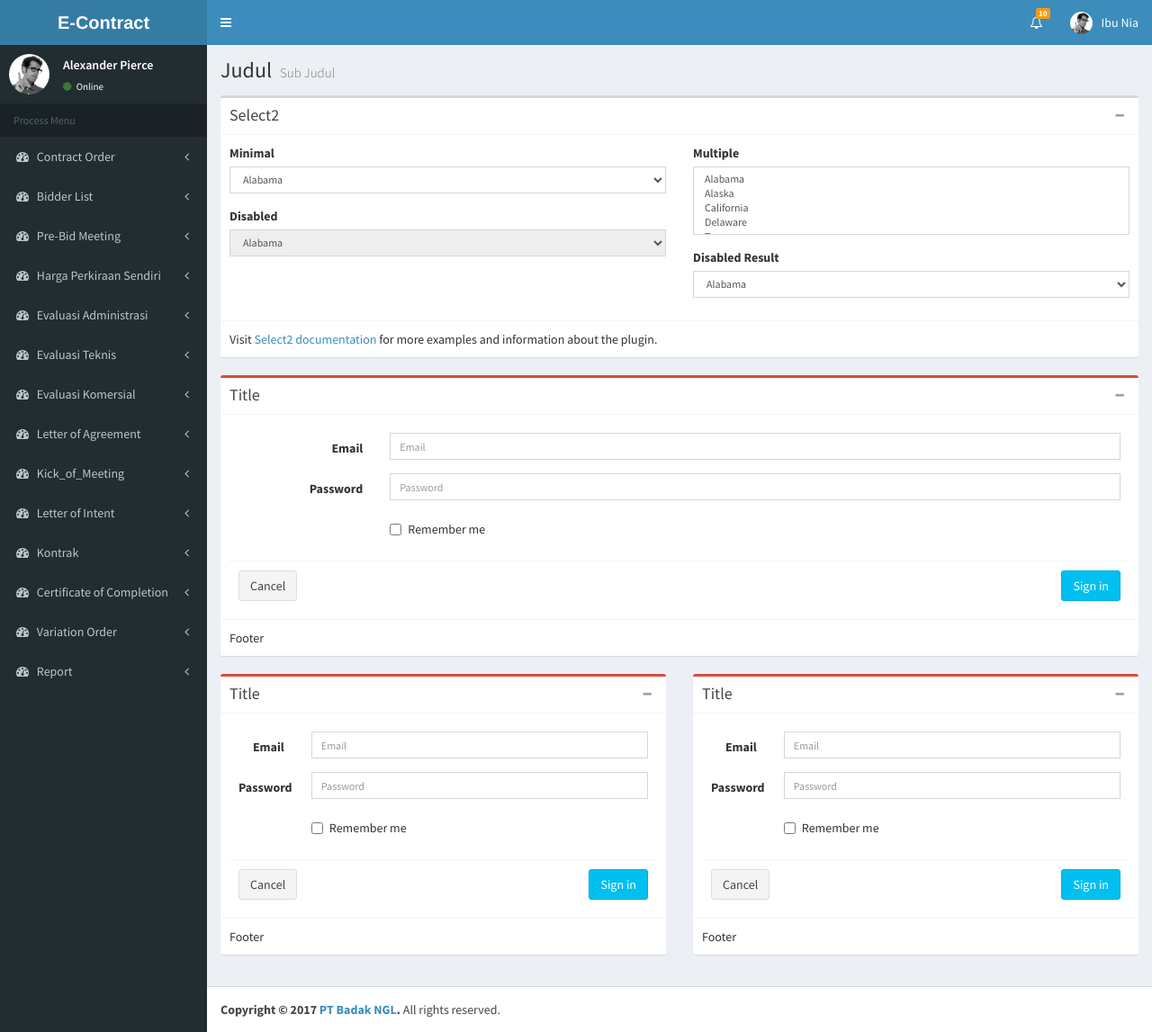
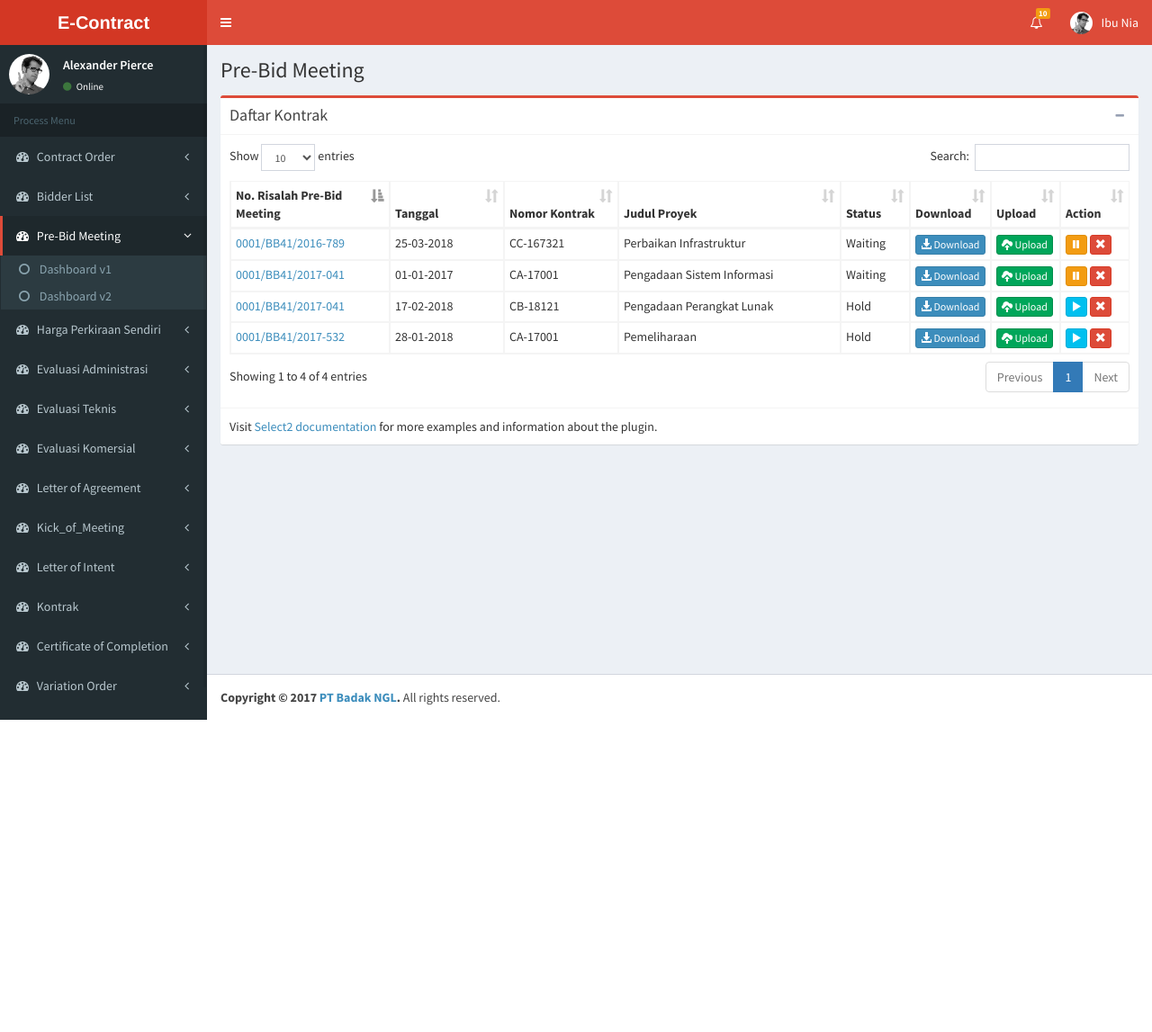
Before and after one commit to setyassida/econtractview, a PHP site: page /pages/p3/p3.php in a window 1280 px wide. Shown: the whole page at 90% size. After the commit the page ends 800 px from the top, so only its background shows below. Run offline with PHP 8.4, Linux system fonts and the light colour scheme; some libraries are stand-ins or nearby versions.

Commit message:
prebid meeting data table

```diff
--- a/pages/p3/p3.php
+++ b/pages/p3/p3.php
@@ -12,6 +12,8 @@
   <link rel="stylesheet" href="https://cdnjs.cloudflare.com/ajax/libs/font-awesome/4.5.0/css/font-awesome.min.css">
   <!-- Ionicons -->
   <link rel="stylesheet" href="https://cdnjs.cloudflare.com/ajax/libs/ionicons/2.0.1/css/ionicons.min.css">
+  <!-- DataTables -->
+  <link rel="stylesheet" href="../../plugins/datatables/dataTables.bootstrap.css">
   <!-- Theme style -->
   <link rel="stylesheet" href="../../dist/css/AdminLTE.min.css">
   <!-- AdminLTE Skins. Choose a skin from the css/skins
@@ -27,7 +29,7 @@
 </head>
 <!-- ADD THE CLASS fixed TO GET A FIXED HEADER AND SIDEBAR LAYOUT -->
 <!-- the fixed layout is not compatible with sidebar-mini -->
-<body class="hold-transition skin-blue fixed sidebar-mini">
+<body class="hold-transition skin-red	 fixed sidebar-mini">
 <!-- Site wrapper -->
 <div class="wrapper">
 
@@ -150,7 +152,7 @@
         </li>
 
         <!-- Pre Bid Meeting -->
-        <li class="treeview">
+        <li class="treeview active">
           <a href="#">
             <i class="fa fa-dashboard"></i> <span>Pre-Bid Meeting</span>
             <span class="pull-right-container">
@@ -328,17 +330,19 @@
     <!-- Content Header (Page header) -->
     <section class="content-header">
       <h1>
-        Judul
-        <small>Sub Judul</small>
+        Pre-Bid Meeting
+        <small></small>
       </h1>
     </section>
 
     <!-- Main content -->
+
     <section class="content">
       <!-- SELECT2 EXAMPLE -->
-      <div class="box box-default">
+      <div class="box box-danger
+      ">
         <div class="box-header with-border">
-          <h3 class="box-title">Select2</h3>
+          <h3 class="box-title">Daftar Kontrak</h3>
 
           <div class="box-tools pull-right">
             <button type="button" class="btn btn-box-tool" data-widget="collapse"><i class="fa fa-minus"></i></button>
@@ -346,67 +350,80 @@
         </div>
         <!-- /.box-header -->
         <div class="box-body">
-          <div class="row">
-            <div class="col-md-6">
-              <div class="form-group">
-                <label>Minimal</label>
-                <select class="form-control select2 input-sm" style="width: 100%;">
-                  <option selected="selected">Alabama</option>
-                  <option>Alaska</option>
-                  <option>California</option>
-                  <option>Delaware</option>
-                  <option>Tennessee</option>
-                  <option>Texas</option>
-                  <option>Washington</option>
-                </select>
-              </div>
-              <!-- /.form-group -->
-              <div class="form-group">
-                <label>Disabled</label>
-                <select class="form-control input-sm select2" disabled="disabled" style="width: 100%;">
-                  <option selected="selected">Alabama</option>
-                  <option>Alaska</option>
-                  <option>California</option>
-                  <option>Delaware</option>
-                  <option>Tennessee</option>
-                  <option>Texas</option>
-                  <option>Washington</option>
-                </select>
-              </div>
-              <!-- /.form-group -->
-            </div>
-            <!-- /.col -->
-            <div class="col-md-6">
-              <div class="form-group">
-                <label>Multiple</label>
-                <select class="form-control input-sm select2" multiple="multiple" data-placeholder="Select a State" style="width: 100%;">
-                  <option>Alabama</option>
-                  <option>Alaska</option>
-                  <option>California</option>
-                  <option>Delaware</option>
-                  <option>Tennessee</option>
-                  <option>Texas</option>
-                  <option>Washington</option>
-                </select>
-              </div>
-              <!-- /.form-group -->
-              <div class="form-group">
-                <label>Disabled Result</label>
-                <select class="form-control input-sm select2" style="width: 100%;">
-                  <option selected="selected">Alabama</option>
-                  <option>Alaska</option>
-                  <option disabled="disabled">California (disabled)</option>
-                  <option>Delaware</option>
-                  <option>Tennessee</option>
-                  <option>Texas</option>
-                  <option>Washington</option>
-                </select>
-              </div>
-              <!-- /.form-group -->
-            </div>
-            <!-- /.col -->
-          </div>
-          <!-- /.row -->
+
+
+            <!-- main column-->
+
+        	<table id="dataTable" class="table table-bordered table-condensed table-hover">
+            <thead>
+            <tr>
+              <th style="width:150px">No. Risalah Pre-Bid Meeting</th>
+              <th style="width:100px">Tanggal</th>
+              <th style="width:100px">Nomor Kontrak</th>
+              <th>Judul Proyek</th>
+              <th style="width:50px">Status</th>
+              <th style="width:10px">Download</th>
+              <th style="width:50px">Upload</th>
+              <th style="width:50px">Action</th>
+            </tr>
+            </thead>
+            <tbody>
+            <tr>
+              <td><a href="#">0001/BB41/2017-041</a></td>
+              <td>01-01-2017</td>
+              <td>CA-17001</td>
+              <td>Pengadaan Sistem Informasi</td>
+              <td>Waiting</td>
+              <td><button type="button" class="btn btn-primary btn-xs"><span class="glyphicon glyphicon-download-alt"></span> Download</button></td>
+              <td><button type="button" class="btn btn-success btn-xs"><span class="glyphicon glyphicon-cloud-upload"></span> Upload</button></td>
+              <td>
+              	<a href="#" data-toggle="hold" title="Hold Pre-Bid Meeting"><button type="button" class="btn btn-warning btn-xs"><span class="glyphicon glyphicon-pause"></span></button></a>
+              	<a href="#" data-toggle="abort" title="Abort This Contract"><button type="button" class="btn btn-danger btn-xs"><span class="glyphicon glyphicon-remove"></span></button></a>
+              </td>
+            </tr>
+            <tr>
+              <td><a href="#">0001/BB41/2016-789</a></td>
+              <td>25-03-2018</td>
+              <td>CC-167321</td>
+              <td>Perbaikan Infrastruktur</td>
+              <td>Waiting</td>
+              <td><button type="button" class="btn btn-primary btn-xs"><span class="glyphicon glyphicon-download-alt"></span> Download</button></td>
+              <td><button type="button" class="btn btn-success btn-xs"><span class="glyphicon glyphicon-cloud-upload"></span> Upload</button></td>
+              <td>
+              	<a href="#" data-toggle="hold" title="Hold Pre-Bid Meeting"><button type="button" class="btn btn-warning btn-xs"><span class="glyphicon glyphicon-pause"></span></button></a>
+              	<a href="#" data-toggle="abort" title="Abort This Contract"<button type="button" class="btn btn-danger btn-xs"><span class="glyphicon glyphicon-remove"></span></button></a>
+              </td>
+            </tr>
+            <tr>
+              <td><a href="#">0001/BB41/2017-041</a></td>
+              <td>17-02-2018</td>
+              <td>CB-18121</td>
+              <td>Pengadaan Perangkat Lunak</td>
+              <td>Hold</td>
+              <td><button type="button" class="btn btn-primary btn-xs"><span class="glyphicon glyphicon-download-alt"></span> Download</button></td>
+              <td><button type="button" class="btn btn-success btn-xs"><span class="glyphicon glyphicon-cloud-upload"></span> Upload</button></td>
+              <td>
+              	<a href="#" data-toggle="resume" title="Resume"><button type="button" class="btn btn-info btn-xs"><span class="glyphicon glyphicon-play"></span></button></a>
+              	<a href="#" data-toggle="abort" title="Abort This Contract"<button type="button" class="btn btn-danger btn-xs"><span class="glyphicon glyphicon-remove"></span></button></a>
+              </td>
+            </tr>
+            <tr>
+              <td><a href="#">0001/BB41/2017-532</a></td>
+              <td>28-01-2018</td>
+              <td>CA-17001</td>
+              <td>Pemeliharaan</td>
+              <td>Hold</td>
+              <td><button type="button" class="btn btn-primary btn-xs"><span class="glyphicon glyphicon-download-alt"></span> Download</button></td>
+              <td><button type="button" class="btn btn-success btn-xs"><span class="glyphicon glyphicon-cloud-upload"></span> Upload</button></td>
+              <td>
+              	<button data-toggle="resume" title="Resume" type="button" class="btn btn-info btn-xs"><span class="glyphicon glyphicon-play"></span></button>
+              	<button data-toggle="abort" title="Abort This Contract" type="button" class="btn btn-danger btn-xs"><span class="glyphicon glyphicon-remove"></span></button>
+              </td>
+            </tr>
+            <tbody>
+          </table>
+
+
         </div>
         <!-- /.box-body -->
         <div class="box-footer">
@@ -415,183 +432,8 @@
         </div>
       </div>
       <!-- /.box -->
+	</section>
 
-      <!-- Default box -->
-      <div class="box box-danger">
-        <div class="box-header with-border">
-          <h3 class="box-title">Title</h3>
-
-          <div class="box-tools pull-right">
-            <button type="button" class="btn btn-box-tool" data-widget="collapse" data-toggle="tooltip" title="Collapse">
-              <i class="fa fa-minus"></i></button>
-          </div>
-        </div>
-        <div class="box-body">
-
-          <!-- form start -->
-          <form class="form-horizontal">
-            <div class="box-body">
-              <div class="form-group">
-                <label for="inputEmail3" class="col-sm-2 control-label">Email</label>
-
-                <div class="col-sm-10">
-                  <input type="email" class="form-control input-sm" id="inputEmail3" placeholder="Email">
-                </div>
-              </div>
-              <div class="form-group">
-                <label for="inputPassword3" class="col-sm-2 control-label">Password</label>
-
-                <div class="col-sm-10">
-                  <input type="password" class="form-control input-sm" id="inputPassword3" placeholder="Password">
-                </div>
-              </div>
-              <div class="form-group">
-                <div class="col-sm-offset-2 col-sm-10">
-                  <div class="checkbox">
-                    <label>
-                      <input type="checkbox"> Remember me
-                    </label>
-                  </div>
-                </div>
-              </div>
-            </div>
-            <!-- /.box-body -->
-            <div class="box-footer">
-              <button type="submit" class="btn btn-default">Cancel</button>
-              <button type="submit" class="btn btn-info pull-right">Sign in</button>
-            </div>
-            <!-- /.box-footer -->
-          </form>
-        </div>
-        <!-- /.box-body -->
-        <div class="box-footer">
-          Footer
-        </div>
-        <!-- /.box-footer-->
-      </div>
-      <!-- /.box -->
-
-      <div class="row">
-        <div class="col-md-6">
-          <!-- Default box -->
-          <div class="box box-danger">
-            <div class="box-header with-border">
-              <h3 class="box-title">Title</h3>
-
-              <div class="box-tools pull-right">
-                <button type="button" class="btn btn-box-tool" data-widget="collapse" data-toggle="tooltip" title="Collapse">
-                  <i class="fa fa-minus"></i></button>
-              </div>
-            </div>
-            <div class="box-body">
-
-              <!-- form start -->
-              <form class="form-horizontal">
-                <div class="box-body">
-                  <div class="form-group">
-                    <label for="inputEmail3" class="col-sm-2 control-label">Email</label>
-
-                    <div class="col-sm-10">
-                      <input type="email" class="form-control input-sm" id="inputEmail3" placeholder="Email">
-                    </div>
-                  </div>
-                  <div class="form-group">
-                    <label for="inputPassword3" class="col-sm-2 control-label">Password</label>
-
-                    <div class="col-sm-10">
-                      <input type="password" class="form-control input-sm" id="inputPassword3" placeholder="Password">
-                    </div>
-                  </div>
-                  <div class="form-group">
-                    <div class="col-sm-offset-2 col-sm-10">
-                      <div class="checkbox">
-                        <label>
-                          <input type="checkbox"> Remember me
-                        </label>
-                      </div>
-                    </div>
-                  </div>
-                </div>
-                <!-- /.box-body -->
-                <div class="box-footer">
-                  <button type="submit" class="btn btn-default">Cancel</button>
-                  <button type="submit" class="btn btn-info pull-right">Sign in</button>
-                </div>
-                <!-- /.box-footer -->
-              </form>
-            </div>
-            <!-- /.box-body -->
-            <div class="box-footer">
-              Footer
-            </div>
-            <!-- /.box-footer-->
-          </div>
-          <!-- /.box -->
-        </div>
-        <!--/.col (left) -->
-        <!-- right column -->
-        <div class="col-md-6">
-
-          <!-- Default box -->
-          <div class="box box-danger">
-            <div class="box-header with-border">
-              <h3 class="box-title">Title</h3>
-
-              <div class="box-tools pull-right">
-                <button type="button" class="btn btn-box-tool" data-widget="collapse" data-toggle="tooltip" title="Collapse">
-                  <i class="fa fa-minus"></i></button>
-              </div>
-            </div>
-            <div class="box-body">
-
-              <!-- form start -->
-              <form class="form-horizontal">
-                <div class="box-body">
-                  <div class="form-group">
-                    <label for="inputEmail3" class="col-sm-2 control-label">Email</label>
-
-                    <div class="col-sm-10">
-                      <input type="email" class="form-control input-sm" id="inputEmail3" placeholder="Email">
-                    </div>
-                  </div>
-                  <div class="form-group">
-                    <label for="inputPassword3" class="col-sm-2 control-label">Password</label>
-
-                    <div class="col-sm-10">
-                      <input type="password" class="form-control input-sm" id="inputPassword3" placeholder="Password">
-                    </div>
-                  </div>
-                  <div class="form-group">
-                    <div class="col-sm-offset-2 col-sm-10">
-                      <div class="checkbox">
-                        <label>
-                          <input type="checkbox"> Remember me
-                        </label>
-                      </div>
-                    </div>
-                  </div>
-                </div>
-                <!-- /.box-body -->
-                <div class="box-footer">
-                  <button type="submit" class="btn btn-default">Cancel</button>
-                  <button type="submit" class="btn btn-info pull-right">Sign in</button>
-                </div>
-                <!-- /.box-footer -->
-              </form>
-            </div>
-            <!-- /.box-body -->
-            <div class="box-footer">
-              Footer
-            </div>
-            <!-- /.box-footer-->
-          </div>
-          <!-- /.box -->
-        </div>
-        <!--/.col (right) -->
-
-      </div>
-
-    </section>
     <!-- /.content -->
   </div>
   <!-- /.content-wrapper -->
@@ -801,6 +643,9 @@
 <script src="../../plugins/jQuery/jquery-2.2.3.min.js"></script>
 <!-- Bootstrap 3.3.6 -->
 <script src="../../bootstrap/js/bootstrap.min.js"></script>
+<!-- DataTables -->
+<script src="../../plugins/datatables/jquery.dataTables.min.js"></script>
+<script src="../../plugins/datatables/dataTables.bootstrap.min.js"></script>
 <!-- SlimScroll -->
 <script src="../../plugins/slimScroll/jquery.slimscroll.min.js"></script>
 <!-- FastClick -->
@@ -809,5 +654,26 @@
 <script src="../../dist/js/app.min.js"></script>
 <!-- AdminLTE for demo purposes -->
 <script src="../../dist/js/demo.js"></script>
+
+<script>
+  $(document).ready(function(){
+    $('[data-toggle="hold"]').tooltip();
+    $('[data-toggle="resume"]').tooltip();
+    $('[data-toggle="abort"]').tooltip();
+  });
+  $(function () {
+    $("#dataTable").DataTable();
+    $('#example2').DataTable({
+      "paging": true,
+      "lengthChange": false,
+      "searching": false,
+      "ordering": true,
+      "info": true,
+      "autoWidth": false
+    });
+  });
+</script>
+
+
 </body>
 </html>
```
